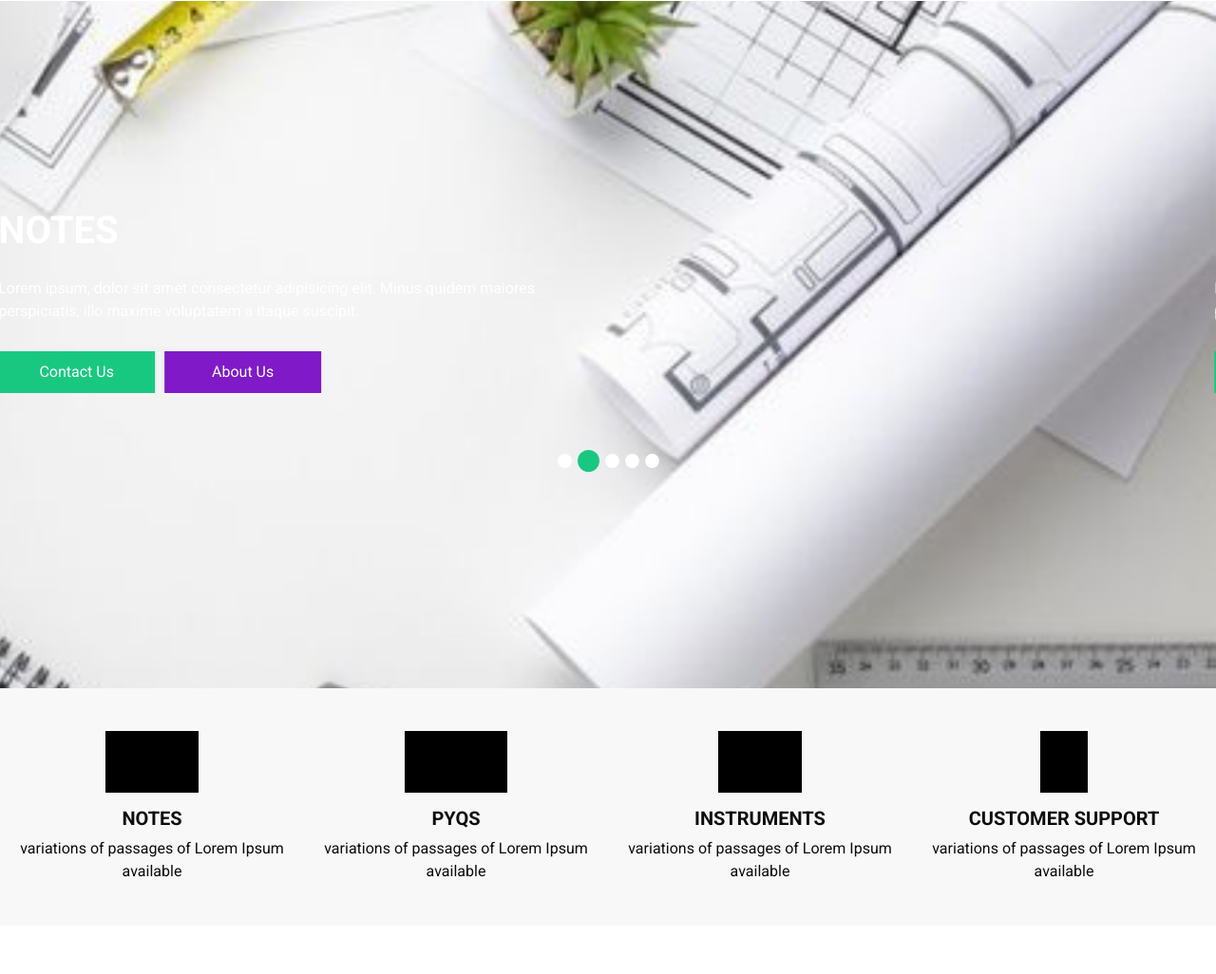
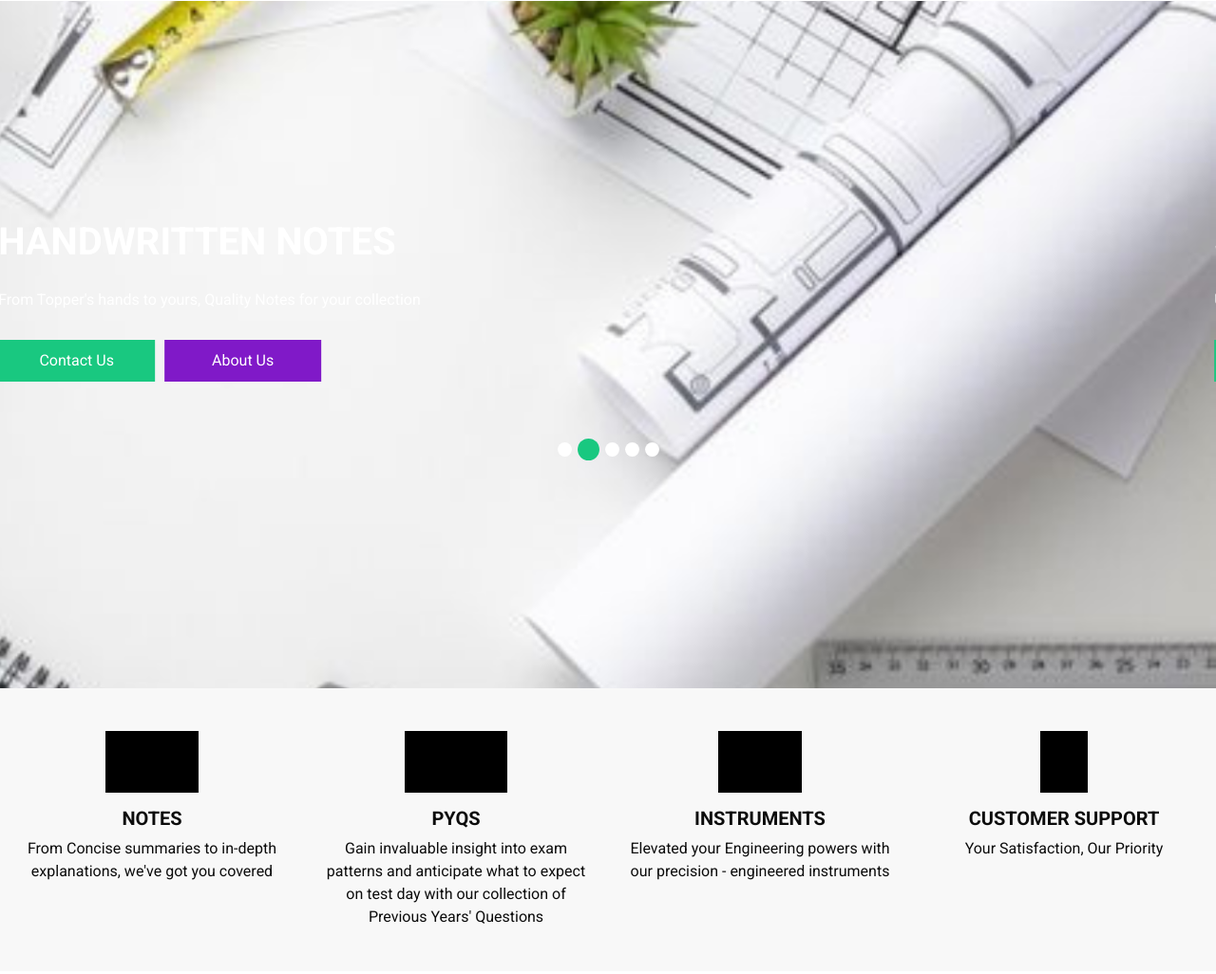
Before and after one commit to Ishani-Phukan/Our_DT_Project, a plain HTML site: page index.html in a window 1280 px wide. Shown: the part 75-1101 px from the top of the page at 95% size. Drawn offline with nearby package versions, Linux system fonts and the light colour scheme; some packages are replaced by stand-ins of ours; files that its build step writes are made by us from their sources.

Commit message:
made more necessary changes

```diff
--- a/index.html
+++ b/index.html
@@ -93,10 +93,10 @@
                 <div class="col-md-7">
                   <div class="detail-box">
                     <h1>
-                      Notes
+                      Handwritten Notes
                     </h1>
                     <p>
-                      Lorem ipsum, dolor sit amet consectetur adipisicing elit. Minus quidem maiores perspiciatis, illo maxime voluptatem a itaque suscipit.
+                      From Topper's hands to yours, Quality Notes for your collection
                     </p>
                     <div class="btn-box">
                       <a href="" class="btn1">
@@ -117,10 +117,10 @@
                 <div class="col-md-7">
                   <div class="detail-box">
                     <h1>
-                      Notes
+                      Supercharge your exam
                     </h1>
                     <p>
-                      Lorem ipsum, dolor sit amet consectetur adipisicing elit. Minus quidem maiores perspiciatis, illo maxime voluptatem a itaque suscipit.
+                     Unlock success with our comprehensive exam Notes
                     </p>
                     <div class="btn-box">
                       <a href="" class="btn1">
@@ -141,10 +141,10 @@
                 <div class="col-md-7">
                   <div class="detail-box">
                     <h1>
-                      Notes
+                      Premium Cheatsheet
                     </h1>
                     <p>
-                      Lorem ipsum, dolor sit amet consectetur adipisicing elit. Minus quidem maiores perspiciatis, illo maxime voluptatem a itaque suscipit.
+                     Your shortcut to top grades - Our Exam Notes are the key
                     </p>
                     <div class="btn-box">
                       <a href="" class="btn1">
@@ -165,10 +165,10 @@
                 <div class="col-md-7">
                   <div class="detail-box">
                     <h1>
-                      Best quality Notes
+                      Unlock Your Potential
                     </h1>
                     <p>
-                      Lorem ipsum, dolor sit amet consectetur adipisicing elit. Minus quidem maiores perspiciatis, illo maxime voluptatem a itaque suscipit.
+                      Maximize your potential with our high-quality exam Notes
                     </p>
                     <div class="btn-box">
                       <a href="" class="btn1">
@@ -189,10 +189,10 @@
                 <div class="col-md-7">
                   <div class="detail-box">
                     <h1>
-                      Premium Notes
+                     Elevate Your Study Game
                     </h1>
                     <p>
-                      Lorem ipsum, dolor sit amet consectetur adipisicing elit. Minus quidem maiores perspiciatis, illo maxime voluptatem a itaque suscipit.
+                      Grab Our Exam Notes!
                     </p>
                     <div class="btn-box">
                       <a href="" class="btn1">
@@ -237,7 +237,7 @@
                 Notes
               </h5>
               <p>
-                variations of passages of Lorem Ipsum available
+                From Concise summaries to in-depth explanations, we've got you covered
               </p>
             </div>
           </div>
@@ -252,7 +252,7 @@
                 PYQs
               </h5>
               <p>
-                variations of passages of Lorem Ipsum available
+                Gain invaluable insight into exam patterns and anticipate what to expect on test day with our collection of Previous Years' Questions
               </p>
             </div>
           </div>
@@ -267,7 +267,7 @@
                 Instruments
               </h5>
               <p>
-                variations of passages of Lorem Ipsum available
+                Elevated your Engineering powers with our precision - engineered instruments
               </p>
             </div>
           </div>
@@ -282,7 +282,7 @@
                  Customer support
               </h5>
               <p>
-                variations of passages of Lorem Ipsum available
+                Your Satisfaction, Our Priority
               </p>
             </div>
           </div>
@@ -315,7 +315,7 @@
               About Our Shop
             </h2>
             <p>
-             This is your one-stop destination for curated study materials! Browse through our extensive collection of meticulously crafted notes, covering a wide range of subjects and topics. Shop conviniently from the comfort of your home at affordable price and elevate your learning experience with our premium quality notes. Join our community of llearners today and unlock the path to academic success!
+             This is your one-stop destination for curated study materials! Browse through our extensive collection of meticulously crafted notes, covering a wide range of subjects and topics. Shop conviniently from the comfort of your home at affordable price and elevate your learning experience with our premium quality notes. Join our community of learners today and unlock the path to academic success!
             </p>
             <a href="">
               Read More
```
